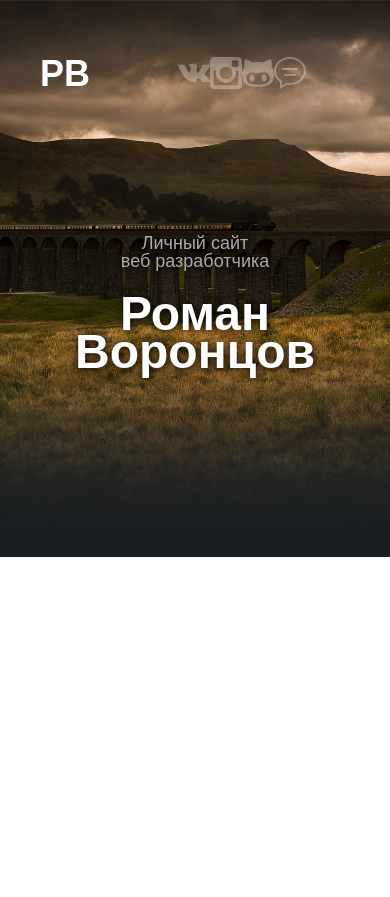
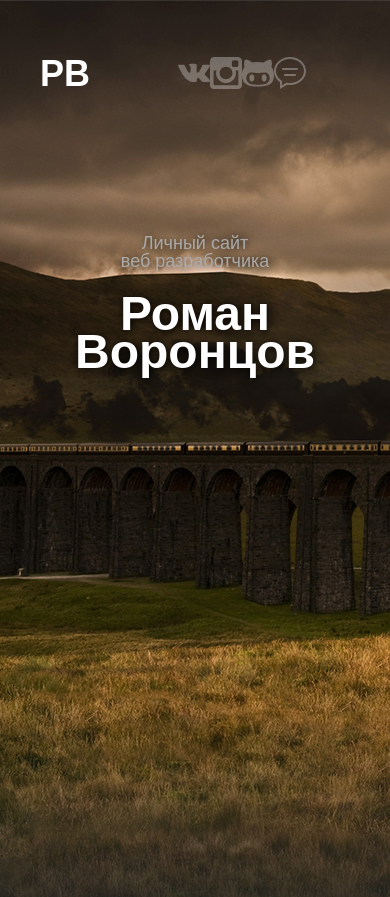
Before and after one commit to Tadayasu-23/grid-project.github.io, a plain HTML site: page index.html in a window 390 px wide. Shown: the top 897 px of the page. Drawn offline with Linux system fonts and the light colour scheme; a script that the page names is missing; files whose address does not match are found by name.

Commit message:
Add files via upload

```diff
--- a/css/style.css
+++ b/css/style.css
@@ -24,11 +24,11 @@ nav, footer, header, aside {
 }
 
 html, body {
+  height: 100%;
   width: 100%;
-  height: 100%;
   font-size: 100%;
   line-height: 1;
-  font-size: 16px;
+  font-size: 14px;
   -ms-text-size-adjust: 100%;
   -moz-text-size-adjust: 100%;
   -webkit-text-size-adjust: 100%;
@@ -147,8 +147,12 @@ html, body {
   -ms-grid-column-span: 1;
   grid-column: 5/6;
   padding: 0 15px 0 0;
+  display: -webkit-box;
+  display: -ms-flexbox;
   display: flex;
-  justify-content: space-between;
+  -webkit-box-pack: justify;
+      -ms-flex-pack: justify;
+          justify-content: space-between;
 }
 
 .header_social {
@@ -995,12 +999,12 @@ h1 {
 }
 @media (max-width: 768px) {
   .wrapper {
-    background: url("../src/images/Background768.jpg") top left / 100% auto no-repeat;
+    background: url("../src/images/Background768.jpg") no-repeat;
     width: 100%;
   }
 
   .main_container {
-    max-width: 100%;
+    max-width: 100% px;
     height: 996px;
     margin: 49px auto;
   }
@@ -1050,7 +1054,7 @@ h1 {
   }
 
   .aboutMe_container {
-    background: url("../src/images/back101.jpg") 0 0 / cover no-repeat;
+    background: url("../src/images/back101.jpg") 0 0/cover no-repeat;
     margin: 0 auto;
     padding: 15px 0 0 0;
     height: 468px;
@@ -1101,8 +1105,7 @@ h1 {
     width: 100%;
     height: 1069px;
     margin: 0 auto 0;
-    background: url('../src/images/hand768.png') center bottom/ auto 315px no-repeat,
-     url("../src/images/tree768.jpg") 0 0/cover no-repeat;
+    background: url("../src/images/hand768.png") center bottom/auto 315px no-repeat, url("../src/images/tree768.jpg") 0 0/cover no-repeat;
   }
 
   .myskill_content {
```
